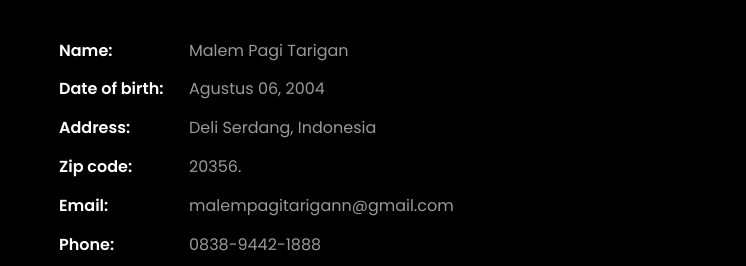
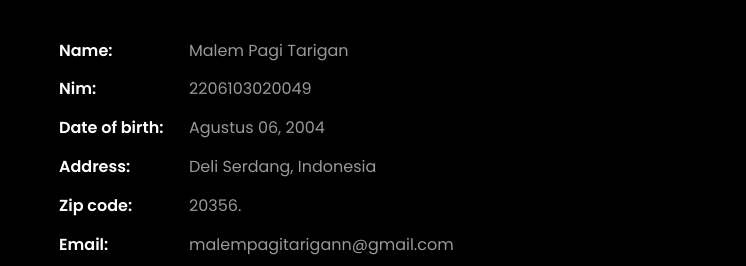
Before and after one commit to malemtrg77/WebstieMalem, a plain HTML site: page index.html in a window 1280 px wide. Shown: the part 1022-1288 px from the top of the page, 534-1280 px from the left. Drawn offline with Linux system fonts and the light colour scheme; files whose address does not match are found by name.

Commit message:
Update index.html

```diff
--- a/index.html
+++ b/index.html
@@ -1,7 +1,7 @@
 <!DOCTYPE html>
 <html lang="en">
   <head>
-    <title>WEBSITE MALEM</title>
+    <title>WEBSITE MALEM(2206103020049)</title>
     <meta charset="utf-8">
     <meta name="viewport" content="width=device-width, initial-scale=1, shrink-to-fit=no">
 
@@ -130,6 +130,7 @@
 		            <p>I'm a mathematics student passionate about problem-solving and web development.</p>
 		            <ul class="about-info mt-4 px-md-0 px-2">
 		            	<li class="d-flex"><span>Name:</span> <span>Malem Pagi Tarigan</span></li>
+				<li class="d-flex"><span>Nim:</span> <span>2206103020049</span></li>
 		            	<li class="d-flex"><span>Date of birth:</span> <span>Agustus 06, 2004</span></li>
 		            	<li class="d-flex"><span>Address:</span> <span>Deli Serdang, Indonesia</span></li>
 		            	<li class="d-flex"><span>Zip code:</span> <span>20356.</span></li>
```
